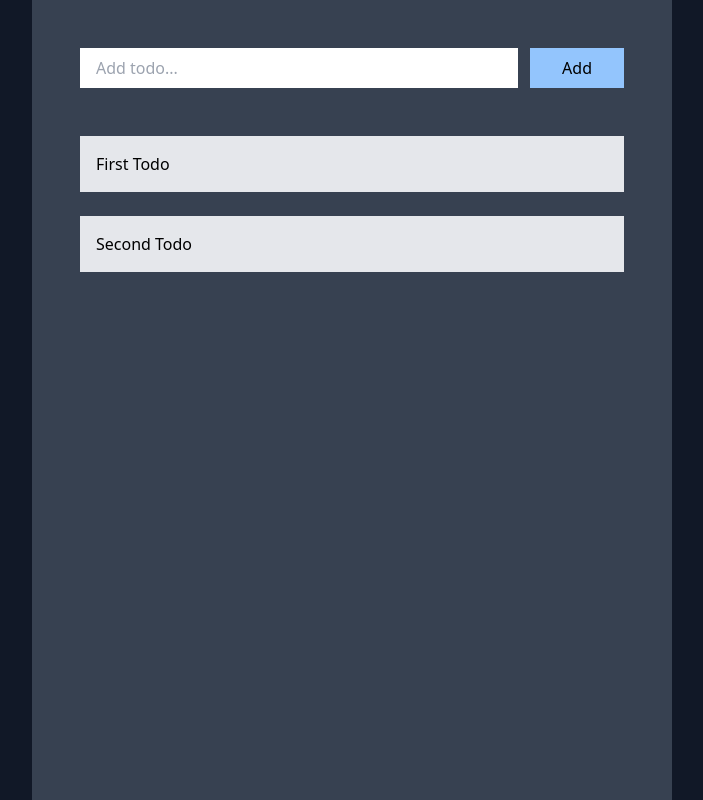
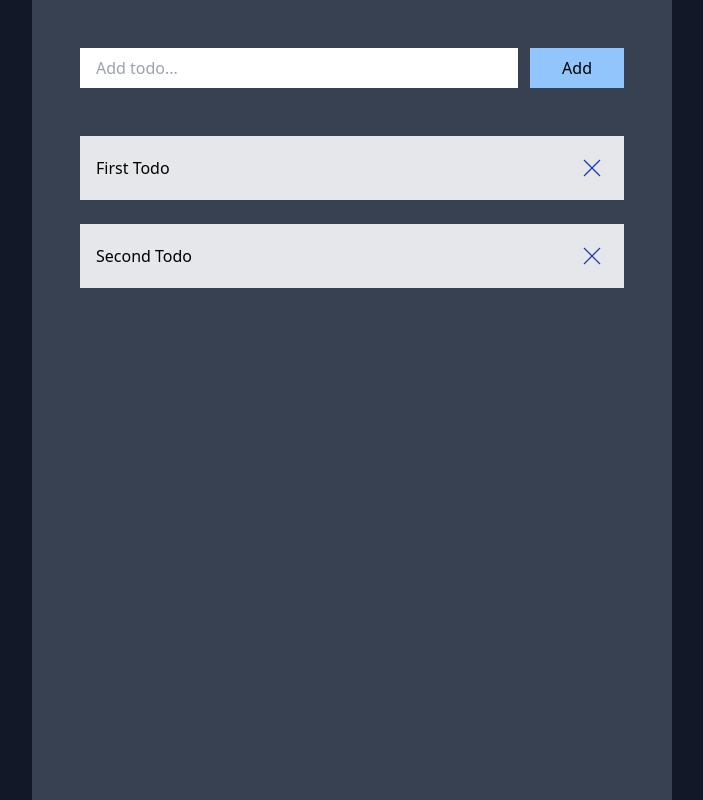
Before and after one commit to blazinskip/vue-3-todos, a Vue app: page / in a window 1280 px wide. Shown: the whole page, without its empty margins (288-991 px from the left). Built offline with nearby package versions, Linux system fonts and the light colour scheme.

Commit message:
feat: 🎸 Add remove todo

```diff
--- a/src/components/Todos.vue
+++ b/src/components/Todos.vue
@@ -2,12 +2,18 @@
   <div>
     <transition-group class="todos" name="todos" tag="ul">
       <li
-        class="bg-gray-200 p-4 block w-full opacity-100"
+        class="align-middle bg-gray-200 flex items-center justify-between opacity-100 p-4 w-full"
         v-for="todo in todos"
         :key="todo.id"
       >
         {{ todo.name }}
-        <button>
+        <button
+          class="relative cursor-pointer hover:outline-none todo-close-button outline-none w-8 h-8 text-blue-900 hover:text-gray-900 group transition-colors duration-300 ease-in-out"
+          @click="remove(todo.id)"
+        >
+          <div
+            class="absolute w-full h-full bg-blue-600 opacity-0 group-hover:opacity-50 border rounded-md transition-opacity duration-300 ease-in-out"
+          ></div>
           <svg
             xmlns="http://www.w3.org/2000/svg"
             fill="none"
@@ -38,7 +44,24 @@ export default defineComponent({
       required: true
     }
   },
-  emits: {}
+  emits: {
+    'todo-removed': (idOfTodo: string) => {
+      if (idOfTodo) {
+        return true
+      } else {
+        return false
+      }
+    }
+  },
+  setup(props, { emit }) {
+    function remove(index: string) {
+      emit('todo-removed', index)
+    }
+
+    return {
+      remove
+    }
+  }
 })
 </script>
 
@@ -73,4 +96,8 @@ export default defineComponent({
   transform: scaleY(0);
   transform-origin: center top;
 }
+
+.todo-close-button {
+  @apply text-blue-800;
+}
 </style>
--- a/src/views/TodosPage.vue
+++ b/src/views/TodosPage.vue
@@ -1,7 +1,7 @@
 <template>
   <div>
     <TodosForm v-on:todo-added="addTodo" />
-    <Todos :todos="todos" />
+    <Todos :todos="todos" v-on:todo-removed="removeTodo" />
   </div>
 </template>
 
@@ -25,9 +25,14 @@ export default defineComponent({
       todos.value = [...todos.value, { ...todo, id: id() }]
     }
 
+    function removeTodo(id: string) {
+      todos.value = todos.value.filter(({ id: todoId }) => todoId !== id)
+    }
+
     return {
       todos,
-      addTodo
+      addTodo,
+      removeTodo
     }
   }
 })
```
